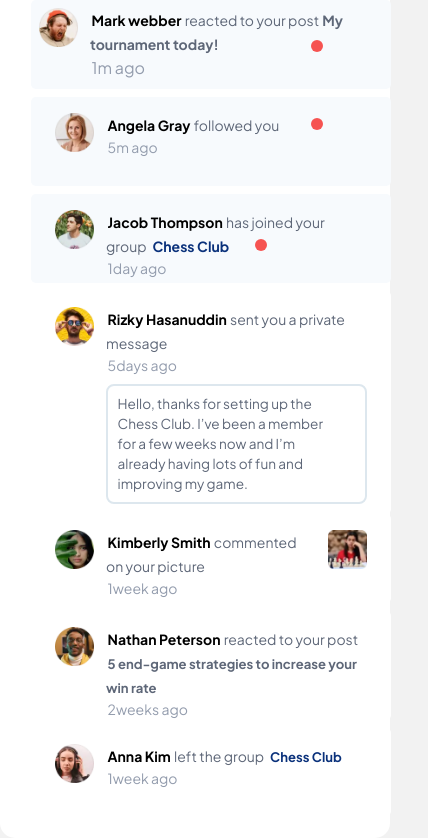
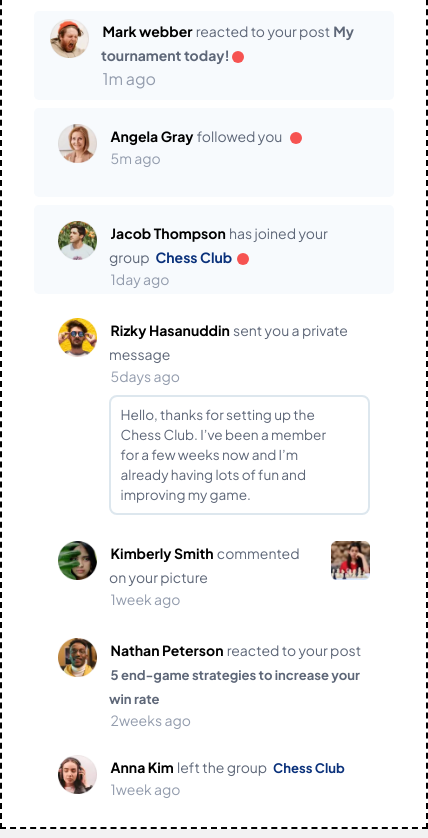
Before and after one commit to 5yeus/Notification_page, a website built with Vite: page index.html in a window 390 px wide. Shown: the part 71-909 px from the top of the page, 428 px wide, since content can reach past the window. Built offline with nearby package versions, Linux system fonts and the light colour scheme.

Commit message:
Laptop UI and Mobile UI udpated

```diff
--- a/index.html
+++ b/index.html
@@ -10,7 +10,7 @@
     <title>Notification</title>
   </head>
   <body class="p-0 m-0 border-box w-full min-h-screen flex flex-row  bg-[#f2f2f2] font-jakarta">
-    <main class="laptop:w-[45.625rem] mobile:mt-0 mobile:w-full mx-auto children:mx-[1.9375rem] bg-white h-[56.8rem]  grid grid-rows-[1.7rem_50.5rem] gap-y-6 rounded-[0.9375rem] pt-5 laptop:mt-[3.9375rem] laptop:mb-[5.5625rem]">
+    <main class="border-2 border-dashed laptop:w-[45.625rem] px-4 mobile:mt-0 mobile:px-8 laptop:h-[] mx-auto  bg-white   grid  gap-y-6 laptop:rounded-[0.9375rem] pt-5 laptop:mt-[3.9375rem] laptop:mb-[5.5625rem]">
       <header class="flex flex-row items-center justify-between">
         <div class="flex flex-row items-center gap-2">
           <h2 class="font-jakarta text-[1.5rem] font-bold">Notifications</h2>
@@ -18,13 +18,13 @@
         </div>
         <h3 class="font-jakarta text-[1rem] leading-[1.5625rem] font-medium text-shuttle-gray cursor-pointer hover:text-cat-blue"  id="mark">Mark all as read</h3>
       </header>
-      <section class="flex flex-col gap-y-2 children:p-4 mobile:h-[51rem]">
-        <div class="rounded-[0.3rem]  bg-polar mobile:h-[5.563rem] flex flex-row gap-2 mobile:gap-3 mobile:py-2 mobile:px-2 chat">
+      <section class="flex flex-col gap-y-2 children:p-4 mobile:h-[51rem] children:w-full">
+        <div class="rounded-[0.3rem]  bg-polar mobile:h-[5.563rem] flex flex-row gap-2 mobile:gap-3 mobile:py-2 mobile:px-4 chat">
           <img class="laptop:w-[2.813rem] laptop:h-[2.813rem] mobile:w-[2.438rem]  mobile:h-[2.438rem]" src="./assets/images/avatar-mark-webber.webp"/>
           <div class="children:px-[0.1rem] font-jakarta">
             <strong class="hover:text-cat-blue mobile:text-[0.875rem] cursor-pointer">Mark webber</strong><span class="text-shuttle-gray mobile:text-[0.875rem]">reacted to your post</span><span class="font-bold mobile:gap-1 text-shuttle-gray mobile:text-[0.875rem]">My tournament today!</span>
             <div class="font-jakarta  text-[#939CAD]">1m ago</div>
-            <div class="relative w-3 h-3 rounded-full left-[28rem] top-[-2.65rem] mobile:left-[13.8rem] mobile:top-[-2.5rem] bg-carnation unread-counts self-end"></div>
+            <div class="relative w-3 h-3 rounded-full left-[28rem] top-[-2.65rem] mobile:left-[8.2rem] mobile:top-[-2.5rem] bg-carnation unread-counts self-end"></div>
           </div>
         </div>
 
@@ -33,7 +33,7 @@
           <div class="children:px-[0.1rem] font-jakarta">
             <strong class="hover:text-cat-blue mobile:text-[0.875rem] cursor-pointer">Angela Gray</strong><span class="text-shuttle-gray mobile:text-[0.875rem]">followed you</span>
             <div class="font-jakarta  text-[#939CAD] text-[0.875rem]">5m ago</div>
-            <div class="relative w-3 h-3 rounded-full left-[13rem] top-[-2.35rem] mobile:left-[12.8rem] mobile:top-[-2.5rem] bg-carnation unread-counts self-end"></div>
+            <div class="relative w-3 h-3 rounded-full left-[13rem] top-[-2.35rem] mobile:left-[11.3rem] mobile:top-[-2.3rem] bg-carnation unread-counts self-end"></div>
           </div>
         </div>
 
@@ -44,7 +44,7 @@
             <strong class="hover:text-cat-blue mobile:text-[0.875rem] cursor-pointer">Jacob Thompson</strong><span class="text-shuttle-gray mobile:text-[0.875rem]">has joined your group</span>
             <span class="font-bold mobile:gap-1 text-cat-blue  mobile:text-[0.875rem]">Chess Club</span>
             <div class="font-jakarta  text-[#939CAD] text-[0.875rem]">1day ago</div>
-            <div class="relative w-3 h-3 rounded-full left-[25rem] top-[-2.65rem] mobile:left-[9.3rem] mobile:top-[-2.5rem] bg-carnation unread-counts self-end"></div>
+            <div class="relative w-3 h-3 rounded-full left-[25rem] top-[-2.65rem] mobile:left-[8rem] mobile:top-[-2.3rem] bg-carnation unread-counts self-end"></div>
           </div>
         </div>
 
```
Also changed, not shown: dist/output.css.
